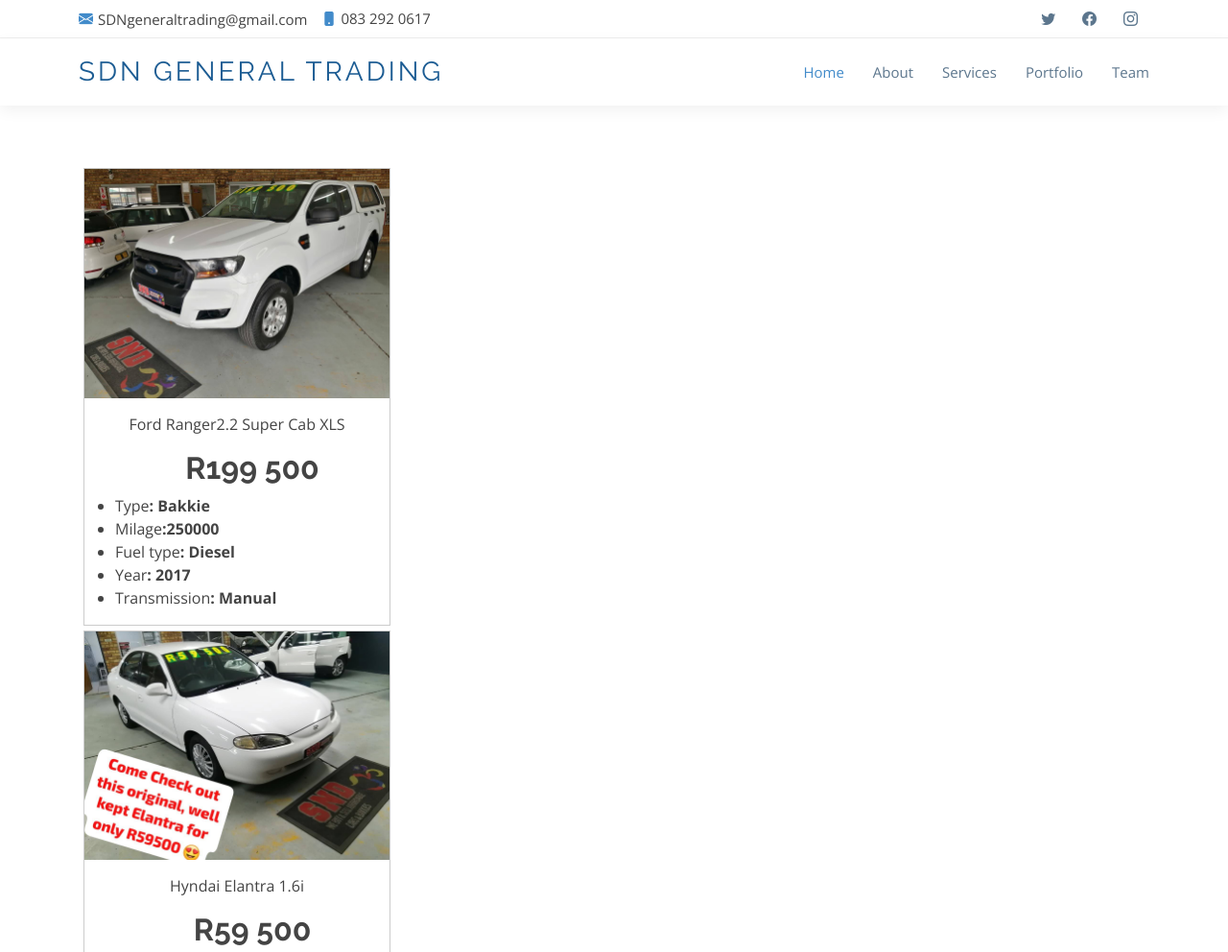
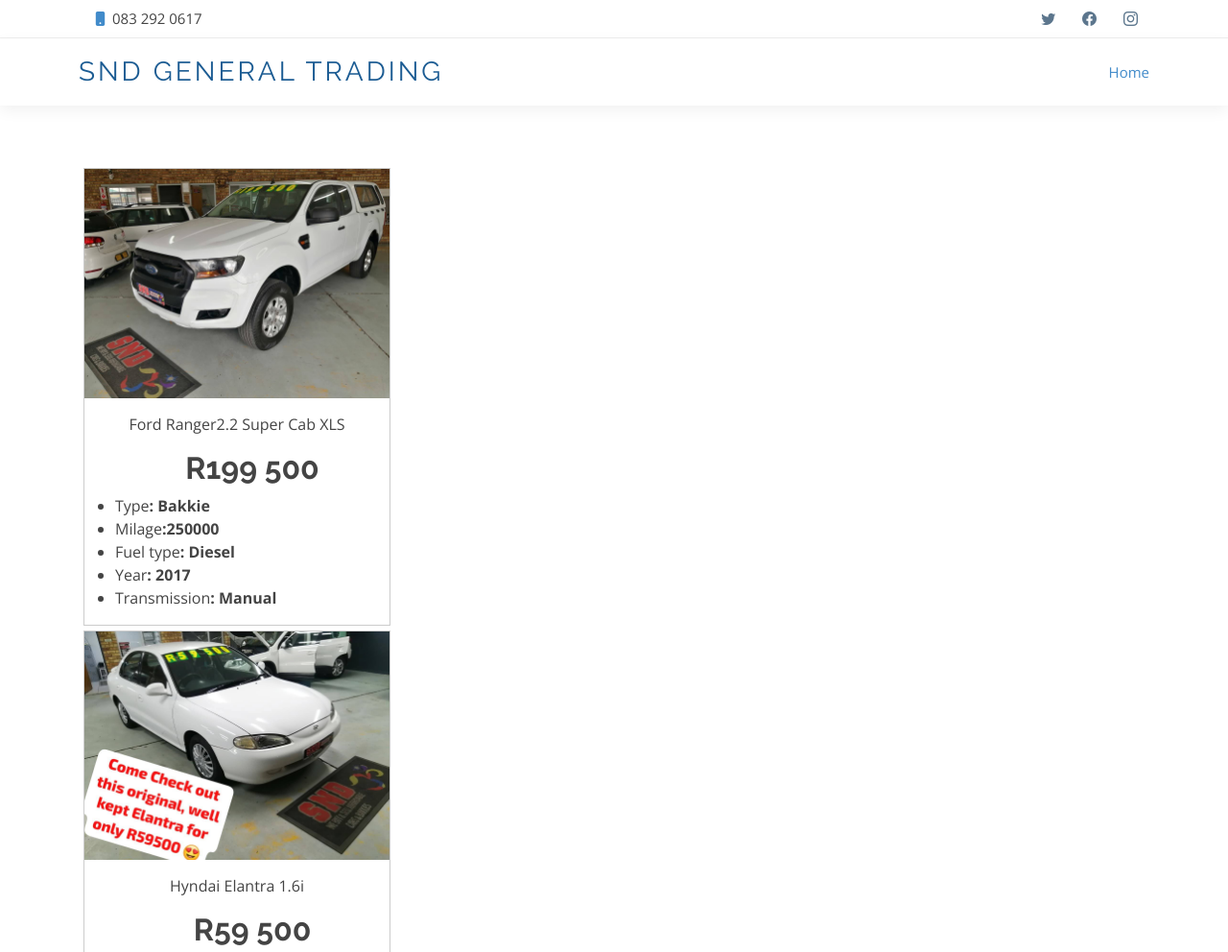
Before and after one commit to siyabongajaho/SDN-general-trading, a plain HTML site: page avatar.html in a window 1280 px wide. Shown: the top 992 px of the page at 96% size. Drawn offline with nearby package versions, Linux system fonts and the light colour scheme.

Commit message:
Add files via upload

```diff
--- a/avatar.html
+++ b/avatar.html
@@ -76,7 +76,7 @@
   <section id="topbar" class="d-flex align-items-center">
     <div class="container d-flex justify-content-center justify-content-md-between">
       <div class="contact-info d-flex align-items-center">
-        <i class="bi bi-envelope-fill"></i><a href="mailto:contact@example.com">SDNgeneraltrading@gmail.com</a>
+        <!--i class="bi bi-envelope-fill"></i><a href="mailto:contact@example.com">SDNgeneraltrading@gmail.com</a-->
         <i class="bi bi-phone-fill phone-icon"></i> 083 292 0617
       </div>
       <div class="social-links d-none d-md-block">
@@ -93,7 +93,7 @@
     <div class="container d-flex align-items-center">
 
       <div class="logo me-auto">
-        <h1><a href="index.html">SDN General Trading</a></h1>
+        <h1><a href="index.html">SND General Trading</a></h1>
         <!-- Uncomment below if you prefer to use an image logo -->
         <!-- <a href="index.html"><img src="assets/img/logo.png" alt="" class="img-fluid"></a>-->
       </div>
@@ -101,10 +101,10 @@
      <nav id="navbar" class="navbar">
         <ul>
           <li><a class="nav-link scrollto active" href="index.html">Home</a></li>
-          <li><a class="nav-link scrollto" href="#">About</a></li>
+          <!--li><a class="nav-link scrollto" href="#">About</a></li>
           <li><a class="nav-link scrollto" href="#">Services</a></li>
           <li><a class="nav-link scrollto" href="#">Portfolio</a></li>
-          <li><a class="nav-link scrollto" href="#">Team</a></li>
+          <li><a class="nav-link scrollto" href="#">Team</a></li-->
           <!--li class="dropdown"><a href="#"><span>Car Dealers</span> <i class="bi bi-chevron-down"></i></a>
             <ul>
               <!li><a href="#">Drop Down 1</a></li-->
@@ -320,7 +320,7 @@
 
     <div class="container">
       <div class="copyright">
-        2025 &copy; Copyright <strong><span>DSN General Trading</span></strong>. All Rights Reserved
+        2025 &copy; Copyright <strong><span>SND General Trading</span></strong>. All Rights Reserved
       </div>
       <div class="credits">
         <!-- All the links in the footer should remain intact. -->
```
Also changed, not shown: dealer1info1.html (+1 -1 lines), dealer1info2.html (+1 -1 lines).
